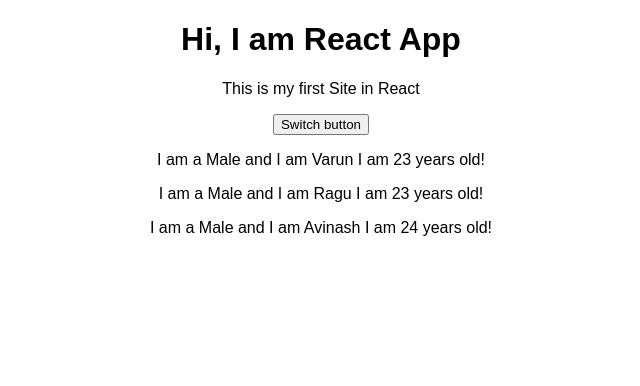
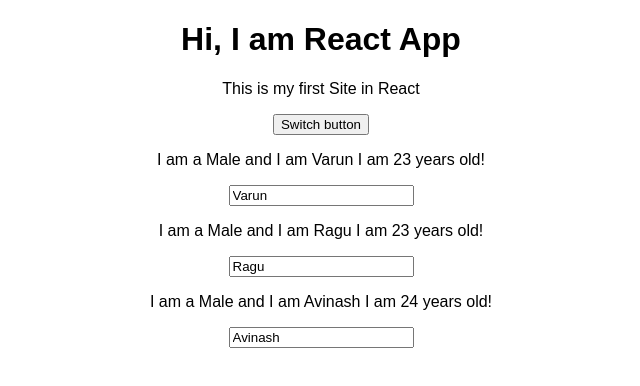
Before and after one commit to varunsam10/reactapp, a React (Create React App) app: page / in a window 1280 px wide. Shown: the top 386 px of the page, without its empty margins (319-959 px from the left). Built offline with nearby package versions, Linux system fonts and the light colour scheme.

Commit message:
Dynamic Updating the List

```diff
--- a/src/App.js
+++ b/src/App.js
@@ -25,6 +25,18 @@
     )
   }
 
+  nameChangeHandler = (event) =>{
+
+    this.setState (    //We should not use this.state
+      {    persons: [
+    {name :'Varun' ,age:'23'}, // WE SHOULD NOT PUT COMMA WHILE PASSING NAME
+    {name : event.target.value,age:'23'}, // How to Dynamically Update the Content The event should have target and it's corresponding value
+    {name :'Avinash Ramesh',age:'25'}
+  ]
+      }
+
+      )
+  }
   render() {
     return (
       <div className="App">
@@ -39,7 +51,8 @@
        <PersonClass
        name={this.state.persons[1].name}
        age={this.state.persons[1].age}
-       click={this.switchNameHandler.bind(this , 'Varun Sampath')}/>
+       click={this.switchNameHandler.bind(this , 'Varun Sampath')}
+       change={this.nameChangeHandler}/>
 
        <PersonClass
        name={this.state.persons[2].name}
--- a/src/Person/PersonClass.js
+++ b/src/Person/PersonClass.js
@@ -7,6 +7,7 @@
         <div>
         { <p onClick={this.props.click}>I am a Male and I am {this.props.name} I am {this.props.age} years old! </p> }
         <p> {this.props.children}</p>
+        <input type ="text" onChange={this.props.change} value = {this.props.name}/>
         </div>
     );
         }
```
